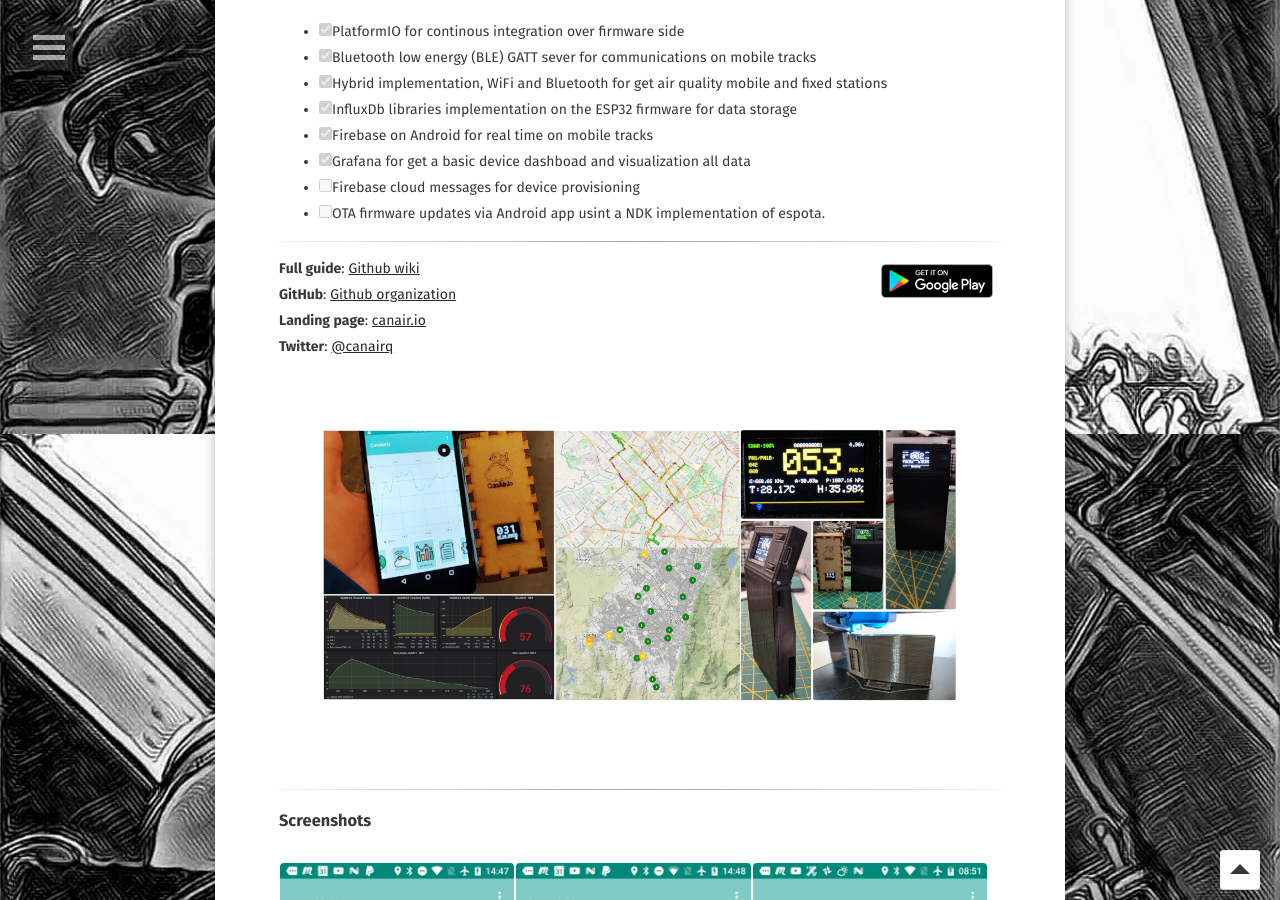
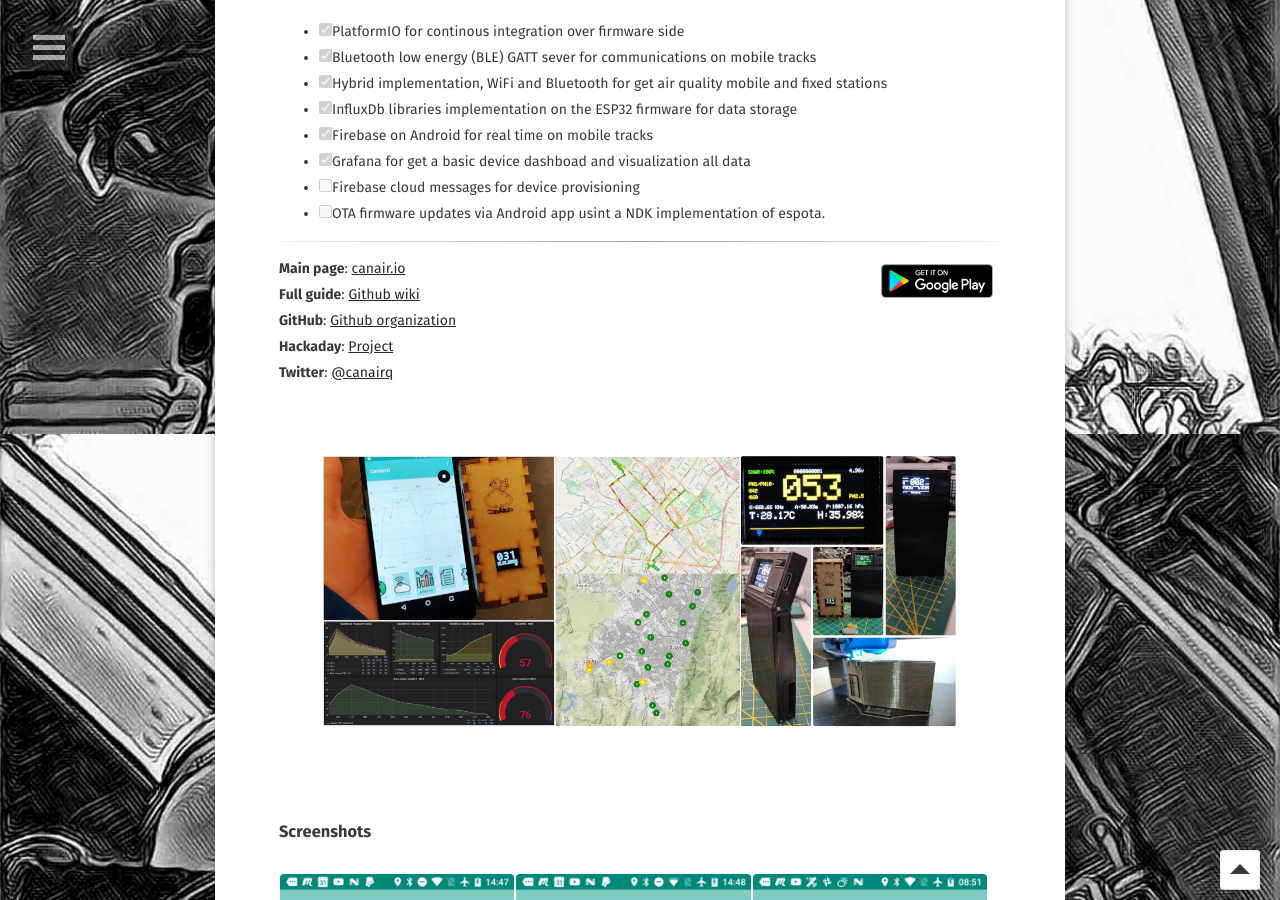
Before and after one commit to hpsaturn/hpsaturn.github.io, a Jekyll site: the page built from _posts/2018-10-01-canairio.md, in a window 1280 px wide and 900 px high, scrolled down 846 px. Built offline with Jekyll 4.4.1, drawn with Linux system fonts in a browser that asks for light colours; some web fonts are replaced.

```diff
--- a/_posts/2018-10-01-canairio.md
+++ b/_posts/2018-10-01-canairio.md
@@ -30,30 +30,29 @@ Citizen science project with mobile and fixed sensors for measuring air quality
 
 I used two technologies mainly for this iniciative, ESP32 and Android with the next goals:
 
-- [x]  PlatformIO for continous integration over firmware side
-- [x]  Bluetooth low energy (BLE) GATT sever for communications on mobile tracks
-- [x]  Hybrid implementation, WiFi and Bluetooth for get air quality mobile and fixed stations
-- [x]  InfluxDb libraries implementation on the ESP32 firmware for data storage
-- [x]  Firebase on Android for real time on mobile tracks
-- [x]  Grafana for get a basic device dashboad and visualization all data
-- [ ]  Firebase cloud messages for device provisioning
-- [ ]  OTA firmware updates via Android app usint a NDK implementation of espota.
+- [x] PlatformIO for continous integration over firmware side
+- [x] Bluetooth low energy (BLE) GATT sever for communications on mobile tracks
+- [x] Hybrid implementation, WiFi and Bluetooth for get air quality mobile and fixed stations
+- [x] InfluxDb libraries implementation on the ESP32 firmware for data storage
+- [x] Firebase on Android for real time on mobile tracks
+- [x] Grafana for get a basic device dashboad and visualization all data
+- [ ] Firebase cloud messages for device provisioning
+- [ ] OTA firmware updates via Android app usint a NDK implementation of espota.
 
 ---
 
 <a href="https://play.google.com/store/apps/details?id=hpsaturn.pollutionreporter" target="_blank"><img src="{{ site.url }}/assets/img/gplayicon.png" align="right"></a>
 
-**Full guide**: [Github wiki](https://github.com/kike-canaries/esp32-hpma115s0/wiki/)<br/>
-**GitHub**: [Github organization](https://github.com/kike-canaries) <br/>
-**Landing page**: [canair.io](https://canair.io) <br/>
+**Main page**: [canair.io](https://canair.io)
+**Full guide**: [Github wiki](https://github.com/kike-canaries/esp32-hpma115s0/wiki/)
+**GitHub**: [Github organization](https://github.com/kike-canaries)
+**Hackaday**: [Project](https://hackaday.io/project/167714-canairio-airquality-network)
 **Twitter**: [@canairq](https://twitter.com/canairq)
 
 {% capture images %}
   {{ site.url }}/assets/img/github_social_preview.png
 {% endcapture %}
 {% include gallery images=images cols=1 %}
-
----
 
 ### Screenshots
 
```
